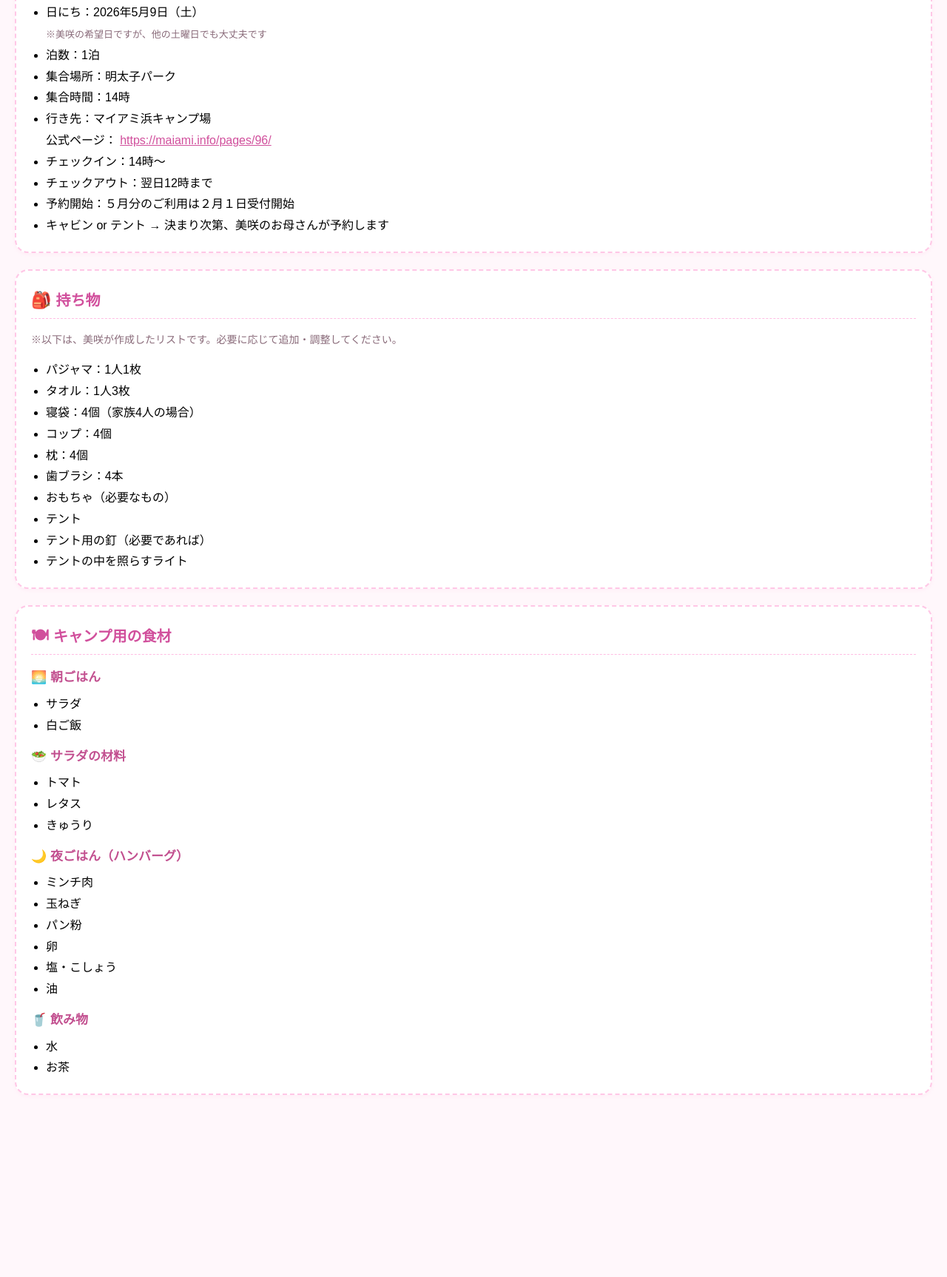
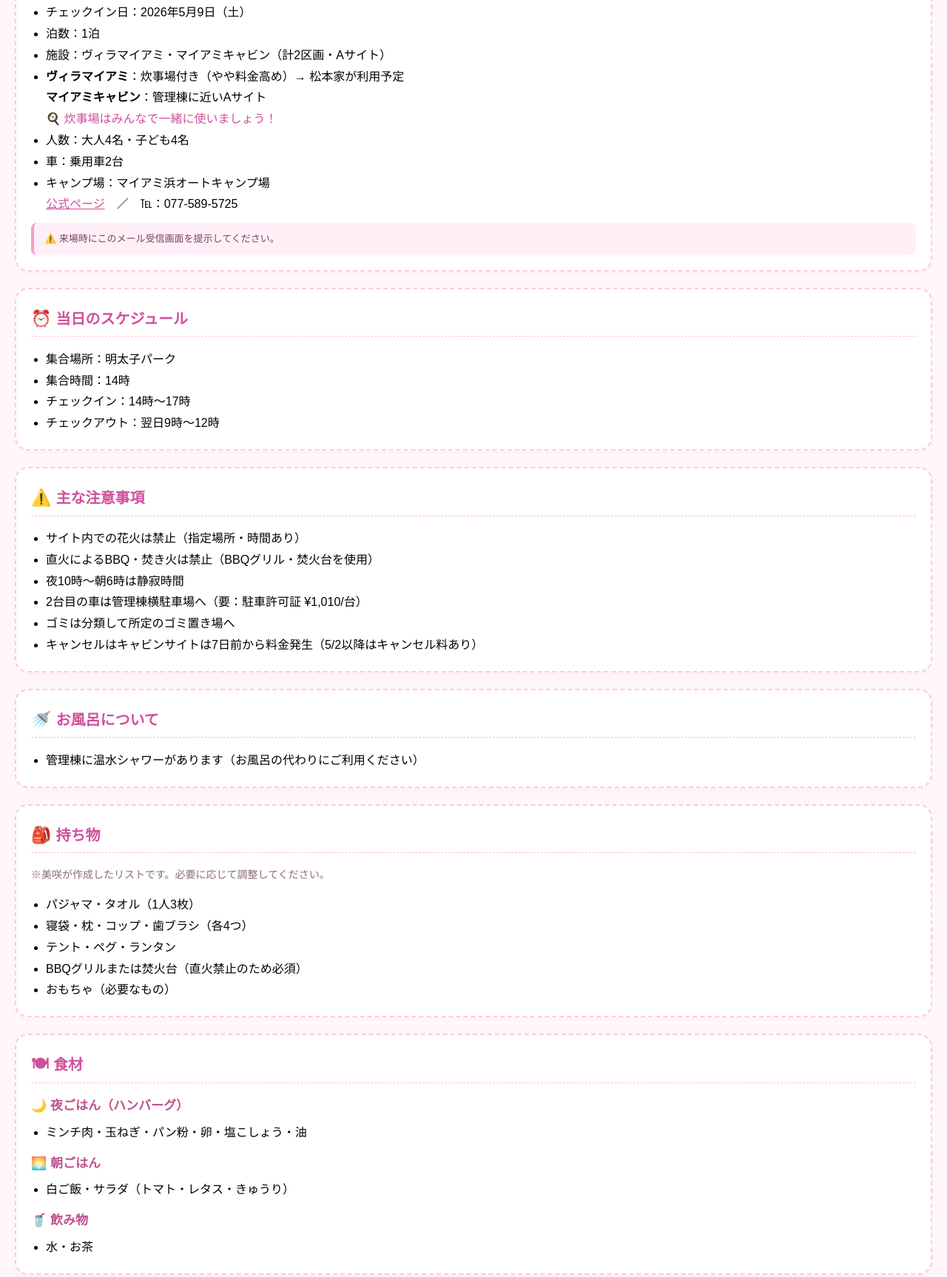
Before and after one commit to Yuki-Nakajii/camp-plan, a plain HTML site: page index.html in a window 1280 px wide. Shown: the part 271-1997 px from the top of the page at 74% size. Before the commit the page ends 1793 px from the top, so only its background shows below. Drawn offline with Linux system fonts and the light colour scheme.

Commit message:
Refactor HTML structure and styling

```diff
--- a/index.html
+++ b/index.html
@@ -24,16 +24,8 @@
     box-shadow: 0 3px 6px rgba(255, 182, 218, 0.3);
   }
 
-  h1 {
-    margin: 0;
-    color: #d14f9c;
-    font-size: 26px;
-  }
-
-  .note {
-    font-size: 14px;
-    color: #8a6b7a;
-  }
+  h1 { margin: 0; color: #d14f9c; font-size: 26px; }
+  .note { font-size: 14px; color: #8a6b7a; }
 
   .card {
     background: #ffffff;
@@ -52,27 +44,19 @@
     padding-bottom: 4px;
   }
 
-  ul {
-    margin: 0 0 0 20px;
-    padding: 0;
-  }
+  h3 { margin: 12px 0 6px; font-size: 17px; color: #c24f8f; }
+  ul { margin: 0 0 0 20px; padding: 0; }
+  a { color: #d14f9c; text-decoration: underline; }
+  .deco { font-size: 22px; margin-right: 6px; }
 
-  a {
-    color: #d14f9c;
-    text-decoration: underline;
-  }
-
-  /* 小見出し */
-  h3 {
-    margin: 12px 0 6px;
-    font-size: 17px;
-    color: #c24f8f;
-  }
-
-  /* イラスト風の飾り */
-  .deco {
-    font-size: 22px;
-    margin-right: 6px;
+  .warn {
+    background: #fff0f7;
+    border-left: 4px solid #f4a0cc;
+    padding: 10px 14px;
+    border-radius: 8px;
+    font-size: 13px;
+    color: #7a4060;
+    margin-top: 10px;
   }
 </style>
 </head>
@@ -84,78 +68,92 @@
   <p class="note">お友達とお母さまに共有するためのページです</p>
 </div>
 
+<!-- 予約情報 -->
 <div class="card">
-  <h2><span class="deco">⛺</span>キャンプについて</h2>
+  <h2><span class="deco">📋</span>予約情報（確定済み）</h2>
   <ul>
-    <li>日にち：2026年5月9日（土）<br>
-      <span style="font-size:13px; color:#8a6b7a;">※美咲の希望日ですが、他の土曜日でも大丈夫です</span>
+    <li>チェックイン日：2026年5月9日（土）</li>
+    <li>泊数：1泊</li>
+    <li>施設：ヴィラマイアミ・マイアミキャビン（計2区画・Aサイト）</li>
+    <li>
+      <b>ヴィラマイアミ</b>：炊事場付き（やや料金高め）→ 松本家が利用予定<br>
+      <b>マイアミキャビン</b>：管理棟に近いAサイト<br>
+      <span style="color:#d14f9c;">🍳 炊事場はみんなで一緒に使いましょう！</span>
     </li>
-    <li>泊数：1泊</li>
+    <li>人数：大人4名・子ども4名</li>
+    <li>車：乗用車2台</li>
+    <li>
+      キャンプ場：マイアミ浜オートキャンプ場<br>
+      <a href="https://maiami.info/pages/96/" target="_blank">公式ページ</a>　／　℡：077-589-5725
+    </li>
+  </ul>
+  <div class="warn">
+    ⚠️ 来場時にこのメール受信画面を提示してください。
+  </div>
+</div>
+
+<!-- スケジュール -->
+<div class="card">
+  <h2><span class="deco">⏰</span>当日のスケジュール</h2>
+  <ul>
     <li>集合場所：明太子パーク</li>
     <li>集合時間：14時</li>
-    <li>
-      行き先：マイアミ浜キャンプ場<br>
-      公式ページ：
-      <a href="https://maiami.info/pages/96/" target="_blank">
-        https://maiami.info/pages/96/
-      </a>
-    </li>
-    <li>チェックイン：14時〜</li>
-    <li>チェックアウト：翌日12時まで</li>
-    <li>予約開始：５月分のご利用は２月１日受付開始</li>
-    <li>キャビン or テント → 決まり次第、美咲のお母さんが予約します</li>
+    <li>チェックイン：14時〜17時</li>
+    <li>チェックアウト：翌日9時〜12時</li>
   </ul>
 </div>
 
+<!-- 注意事項 -->
 <div class="card">
-  <h2><span class="deco">🎒</span>持ち物</h2>
-  <p style="font-size:14px; color:#8a6b7a;">
-    ※以下は、美咲が作成したリストです。必要に応じて追加・調整してください。
-  </p>
+  <h2><span class="deco">⚠️</span>主な注意事項</h2>
   <ul>
-    <li>パジャマ：1人1枚</li>
-    <li>タオル：1人3枚</li>
-    <li>寝袋：4個（家族4人の場合）</li>
-    <li>コップ：4個</li>
-    <li>枕：4個</li>
-    <li>歯ブラシ：4本</li>
-    <li>おもちゃ（必要なもの）</li>
-    <li>テント</li>
-    <li>テント用の釘（必要であれば）</li>
-    <li>テントの中を照らすライト</li>
+    <li>サイト内での花火は禁止（指定場所・時間あり）</li>
+    <li>直火によるBBQ・焚き火は禁止（BBQグリル・焚火台を使用）</li>
+    <li>夜10時〜朝6時は静寂時間</li>
+    <li>2台目の車は管理棟横駐車場へ（要：駐車許可証 ¥1,010/台）</li>
+    <li>ゴミは分類して所定のゴミ置き場へ</li>
+    <li>キャンセルはキャビンサイトは7日前から料金発生（5/2以降はキャンセル料あり）</li>
   </ul>
 </div>
 
+<!-- お風呂・シャワー -->
 <div class="card">
-  <h2><span class="deco">🍽</span>キャンプ用の食材</h2>
+  <h2><span class="deco">🚿</span>お風呂について</h2>
+  <ul>
+    <li>管理棟に温水シャワーがあります（お風呂の代わりにご利用ください）</li>
+  </ul>
+</div>
+
+<!-- 持ち物 -->
+<div class="card">
+  <h2><span class="deco">🎒</span>持ち物</h2>
+  <p style="font-size:14px; color:#8a6b7a;">※美咲が作成したリストです。必要に応じて調整してください。</p>
+  <ul>
+    <li>パジャマ・タオル（1人3枚）</li>
+    <li>寝袋・枕・コップ・歯ブラシ（各4つ）</li>
+    <li>テント・ペグ・ランタン</li>
+    <li>BBQグリルまたは焚火台（直火禁止のため必須）</li>
+    <li>おもちゃ（必要なもの）</li>
+  </ul>
+</div>
+
+<!-- 食材 -->
+<div class="card">
+  <h2><span class="deco">🍽</span>食材</h2>
+
+  <h3>🌙 夜ごはん（ハンバーグ）</h3>
+  <ul>
+    <li>ミンチ肉・玉ねぎ・パン粉・卵・塩こしょう・油</li>
+  </ul>
 
   <h3>🌅 朝ごはん</h3>
   <ul>
-    <li>サラダ</li>
-    <li>白ご飯</li>
-  </ul>
-
-  <h3>🥗 サラダの材料</h3>
-  <ul>
-    <li>トマト</li>
-    <li>レタス</li>
-    <li>きゅうり</li>
-  </ul>
-
-  <h3>🌙 夜ごはん（ハンバーグ）</h3>
-  <ul>
-    <li>ミンチ肉</li>
-    <li>玉ねぎ</li>
-    <li>パン粉</li>
-    <li>卵</li>
-    <li>塩・こしょう</li>
-    <li>油</li>
+    <li>白ご飯・サラダ（トマト・レタス・きゅうり）</li>
   </ul>
 
   <h3>🥤 飲み物</h3>
   <ul>
-    <li>水</li>
-    <li>お茶</li>
+    <li>水・お茶</li>
   </ul>
 </div>
 
```
